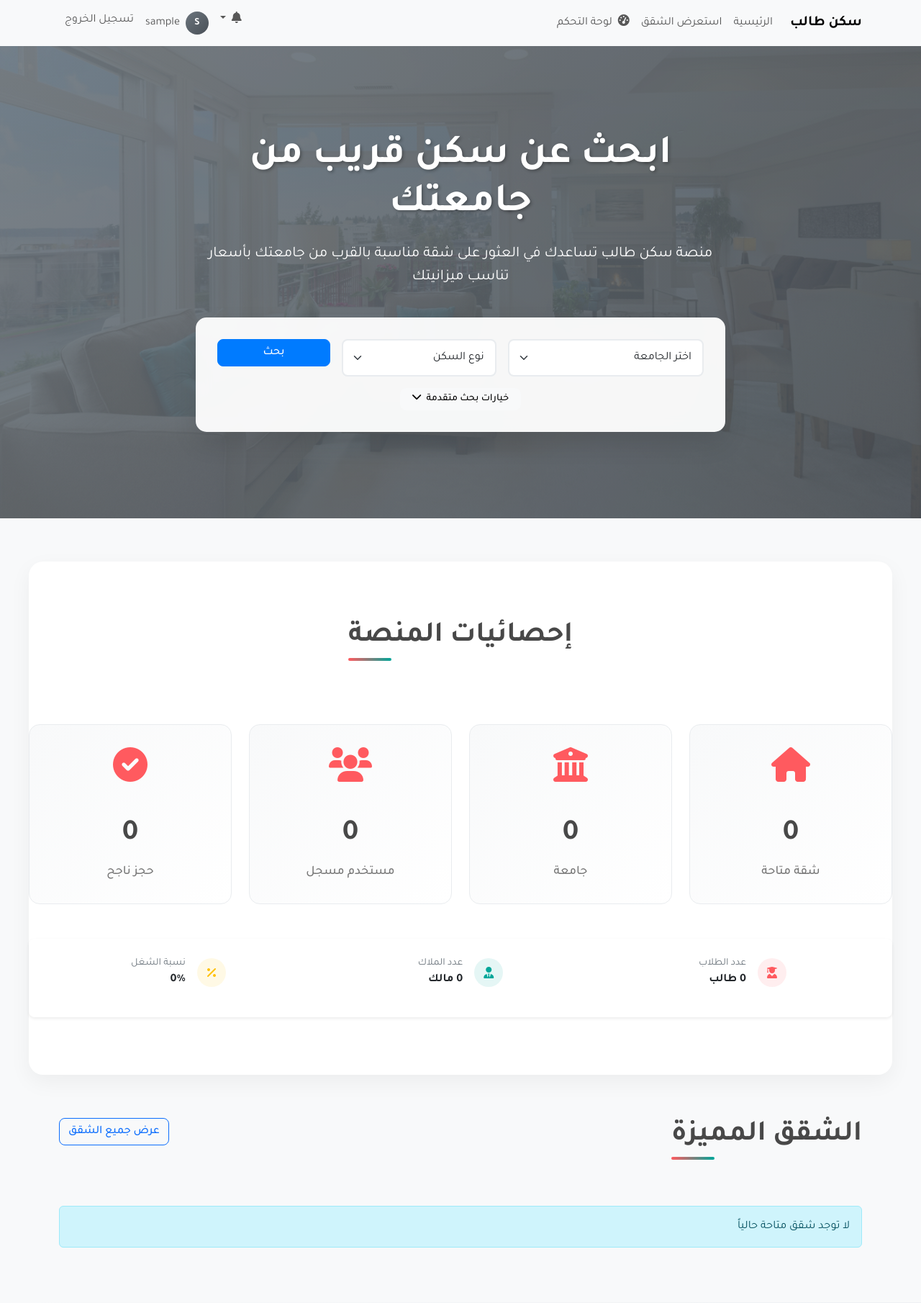
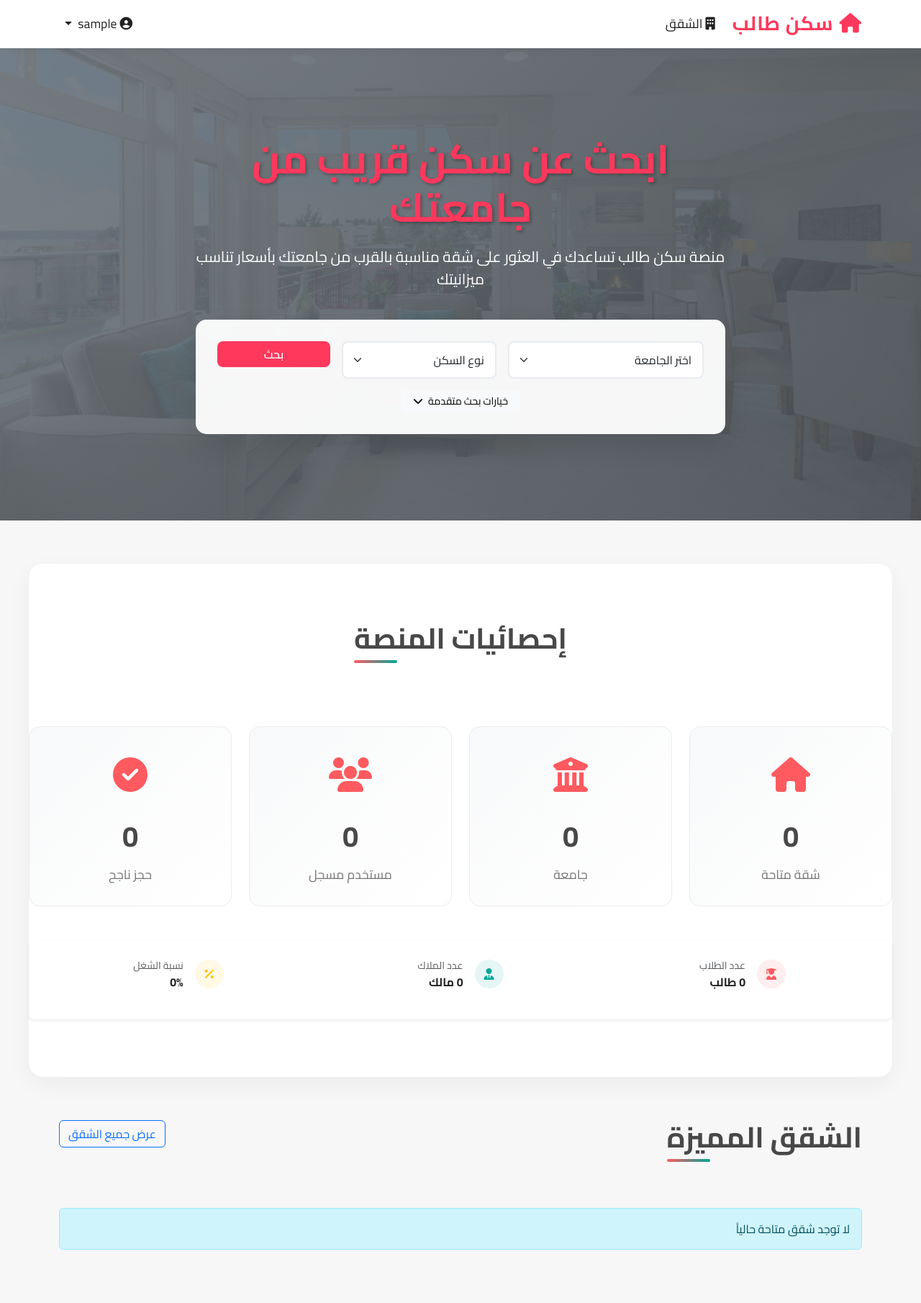
Before and after one commit to ibrahemmaher900/student-housing, a Django app: page / in a window 1280 px wide. Shown: the top 1810 px of the page at 72% size. Run offline with Django 4.2, Linux system fonts and the light colour scheme; the visitor is signed in with stand-in values (Sample User, id 1); data that the repository does not hold is empty.

Commit message:
Fix base template to properly support registration pages

```diff
--- a/templates/base/base.html
+++ b/templates/base/base.html
@@ -3,70 +3,178 @@
 <head>
     <meta charset="UTF-8">
     <meta name="viewport" content="width=device-width, initial-scale=1.0">
-    <title>{% block title %}سكن طالب{% endblock %}</title>
-    {% load static %}
-    <link rel="stylesheet" href="https://cdn.jsdelivr.net/npm/bootstrap@5.3.0/dist/css/bootstrap.rtl.min.css">
-    <link rel="stylesheet" href="https://cdnjs.cloudflare.com/ajax/libs/font-awesome/6.0.0/css/all.min.css">
-    <link href="https://fonts.googleapis.com/css2?family=Tajawal:wght@400;500;700&display=swap" rel="stylesheet">
-    <link rel="stylesheet" href="{% static 'css/style.css' %}">
-    <link rel="stylesheet" href="{% static 'css/mobile.css' %}">
+    <title>{% block title %}سكن طالب | منصة السكن الطلابي الذكي{% endblock %}</title>
+    <link href="https://cdn.jsdelivr.net/npm/bootstrap@5.3.0/dist/css/bootstrap.rtl.min.css" rel="stylesheet">
+    <link href="https://cdnjs.cloudflare.com/ajax/libs/font-awesome/6.4.0/css/all.min.css" rel="stylesheet">
+    <link href="https://fonts.googleapis.com/css2?family=Cairo:wght@400;600;700&display=swap" rel="stylesheet">
     <style>
+        :root {
+            --primary: #ff385c;
+            --primary-dark: #d81e5b;
+            --secondary: #222;
+            --accent: #fbbf24;
+            --bg: #f7f7f7;
+            --card: #fff;
+            --border: #e5e7eb;
+            --gray: #6b7280;
+        }
         body {
-            font-family: 'Tajawal', sans-serif;
+            font-family: 'Cairo', Arial, sans-serif;
+            background: var(--bg);
+            color: var(--secondary);
+            min-height: 100vh;
+        }
+        .navbar {
+            background: var(--card) !important;
+            box-shadow: 0 2px 12px rgba(0,0,0,0.06);
+        }
+        .navbar-brand {
+            font-weight: 700;
+            font-size: 1.7rem;
+            color: var(--primary) !important;
+            letter-spacing: 1px;
+        }
+        .nav-link, .dropdown-item {
+            font-weight: 500;
+            color: var(--secondary) !important;
+            font-size: 1.1rem;
+        }
+        .nav-link.active, .nav-link:hover, .dropdown-item:hover {
+            color: var(--primary) !important;
+            background: #fff0f4;
+        }
+        .btn-primary {
+            background: var(--primary);
+            border: none;
+            border-radius: 8px;
+            font-weight: 600;
+        }
+        .btn-primary:hover {
+            background: var(--primary-dark);
+        }
+        .hero {
+            background: linear-gradient(120deg, #fff 60%, #ffe4ec 100%);
+            padding: 3rem 0 2rem 0;
+            border-radius: 0 0 2rem 2rem;
+            box-shadow: 0 4px 24px rgba(255,56,92,0.07);
+        }
+        .hero-title {
+            font-size: 2.5rem;
+            font-weight: 800;
+            color: var(--primary);
+            margin-bottom: 1rem;
+        }
+        .hero-desc {
+            font-size: 1.25rem;
+            color: var(--gray);
+            margin-bottom: 2rem;
+        }
+        .search-bar {
+            background: #fff;
+            border-radius: 16px;
+            box-shadow: 0 2px 12px rgba(0,0,0,0.06);
+            padding: 1.5rem 2rem;
+            margin-top: -2rem;
+            margin-bottom: 2rem;
+        }
+        .feature-card {
+            background: #fff;
+            border-radius: 16px;
+            box-shadow: 0 2px 12px rgba(0,0,0,0.06);
+            padding: 2rem 1.5rem;
+            text-align: center;
+            transition: box-shadow 0.2s;
+        }
+        .feature-card:hover {
+            box-shadow: 0 6px 24px rgba(255,56,92,0.10);
+        }
+        .feature-icon {
+            font-size: 2.5rem;
+            color: var(--primary);
+            margin-bottom: 1rem;
+        }
+        .apartment-listing {
+            margin-top: 2rem;
+        }
+        .apartment-card {
+            background: #fff;
+            border-radius: 16px;
+            box-shadow: 0 2px 12px rgba(0,0,0,0.06);
+            overflow: hidden;
+            transition: box-shadow 0.2s;
+        }
+        .apartment-card:hover {
+            box-shadow: 0 6px 24px rgba(255,56,92,0.10);
+        }
+        .apartment-img {
+            width: 100%;
+            height: 220px;
+            object-fit: cover;
+        }
+        .apartment-title {
+            font-size: 1.2rem;
+            font-weight: 700;
+            color: var(--primary-dark);
+        }
+        .apartment-meta {
+            color: var(--gray);
+            font-size: 0.95rem;
+        }
+        .footer {
+            background: var(--secondary);
+            color: #fff;
+            padding: 2.5rem 0 1.5rem 0;
+            margin-top: 3rem;
+            border-radius: 2rem 2rem 0 0;
+        }
+        .footer a { color: #fff; opacity: 0.8; }
+        .footer a:hover { color: var(--primary); opacity: 1; }
+        @media (max-width: 768px) {
+            .hero-title { font-size: 2rem; }
+            .search-bar { padding: 1rem; }
+            .feature-card { padding: 1.2rem 0.5rem; }
+            .apartment-img { height: 160px; }
         }
     </style>
     {% block extra_css %}{% endblock %}
 </head>
 <body>
-    <nav class="navbar navbar-expand-lg navbar-light bg-light shadow-sm">
+    <nav class="navbar navbar-expand-lg navbar-light sticky-top">
         <div class="container">
-            <a class="navbar-brand" href="{% url 'home' %}">سكن طالب</a>
+            <a class="navbar-brand" href="{% url 'home' %}">
+                <i class="fas fa-home me-2"></i>سكن طالب
+            </a>
             <button class="navbar-toggler" type="button" data-bs-toggle="collapse" data-bs-target="#navbarNav">
                 <span class="navbar-toggler-icon"></span>
             </button>
             <div class="collapse navbar-collapse" id="navbarNav">
                 <ul class="navbar-nav me-auto">
                     <li class="nav-item">
-                        <a class="nav-link" href="{% url 'home' %}">الرئيسية</a>
+                        <a class="nav-link" href="{% url 'apartment_list' %}"><i class="fas fa-building me-1"></i>الشقق</a>
                     </li>
-                    <li class="nav-item">
-                        <a class="nav-link" href="{% url 'apartment_list' %}">استعرض الشقق</a>
-                    </li>
-                    {% if user.is_authenticated and user.profile.user_type == 'owner' %}
-                    <li class="nav-item">
-                        <a class="nav-link" href="/apartments/add/">
-                            <i class="fas fa-plus-circle me-1"></i> إضافة شقة
-                        </a>
-                    </li>
-                    {% endif %}
-                    {% if user.is_staff or user.is_superuser %}
-                    <li class="nav-item">
-                        <a class="nav-link" href="/apartments/admin/dashboard/">
-                            <i class="fas fa-tachometer-alt me-1"></i> لوحة التحكم
-                        </a>
-                    </li>
-                    {% endif %}
                 </ul>
                 <ul class="navbar-nav">
                     {% if user.is_authenticated %}
-                        {% include 'base/notifications_dropdown.html' %}
-                        <li class="nav-item">
-                            <a class="nav-link d-flex align-items-center" href="/users/profile/">
-                                <div class="profile-avatar me-2" style="width: 32px; height: 32px; border-radius: 50%; background: linear-gradient(135deg, #6c757d, #495057); display: flex; align-items: center; justify-content: center; color: white; font-weight: bold; font-size: 14px;">
-                                    {{ user.username|first|upper }}
-                                </div>
-                                {{ user.username }}
+                        <li class="nav-item dropdown">
+                            <a class="nav-link dropdown-toggle" href="#" id="navbarDropdown" role="button" data-bs-toggle="dropdown">
+                                <i class="fas fa-user-circle me-1"></i>{{ user.username }}
                             </a>
+                            <ul class="dropdown-menu dropdown-menu-end">
+                                <li><a class="dropdown-item" href="{% url 'owner_dashboard' %}"><i class="fas fa-tachometer-alt me-2"></i>لوحة التحكم</a></li>
+                                <li><a class="dropdown-item" href="{% url 'add_apartment' %}"><i class="fas fa-plus me-2"></i>إضافة إعلان</a></li>
+                                <li><a class="dropdown-item" href="{% url 'my_apartments' %}"><i class="fas fa-home me-2"></i>إعلاناتي</a></li>
+                                <li><a class="dropdown-item" href="{% url 'my_bookings' %}"><i class="fas fa-calendar me-2"></i>حجوزاتي</a></li>
+                                <li><a class="dropdown-item" href="{% url 'profile' %}"><i class="fas fa-user me-2"></i>الملف الشخصي</a></li>
+                                <li><hr class="dropdown-divider"></li>
+                                <li><a class="dropdown-item text-danger" href="{% url 'logout' %}"><i class="fas fa-sign-out-alt me-2"></i>تسجيل الخروج</a></li>
+                            </ul>
+                        </li>
+                    {% else %}
+                        <li class="nav-item me-2">
+                            <a class="btn btn-outline-primary" href="{% url 'login' %}"><i class="fas fa-sign-in-alt me-1"></i>دخول</a>
                         </li>
                         <li class="nav-item">
-                            <a class="nav-link" href="/users/logout/">تسجيل الخروج</a>
-                        </li>
-                    {% else %}
-                        <li class="nav-item">
-                            <a class="nav-link" href="/users/login/">تسجيل الدخول</a>
-                        </li>
-                        <li class="nav-item">
-                            <a class="nav-link" href="/users/register/">التسجيل</a>
+                            <a class="btn btn-primary" href="{% url 'register' %}"><i class="fas fa-user-plus me-1"></i>تسجيل</a>
                         </li>
                     {% endif %}
                 </ul>
@@ -77,18 +185,49 @@
     {% if messages %}
         <div class="container mt-3">
             {% for message in messages %}
-                <div class="alert alert-{{ message.tags }}">
+                <div class="alert alert-{{ message.tags }} alert-dismissible fade show" role="alert">
                     {{ message }}
+                    <button type="button" class="btn-close" data-bs-dismiss="alert"></button>
                 </div>
             {% endfor %}
         </div>
     {% endif %}
 
-    {% block content %}{% endblock %}
+    <main>
+        {% block content %}{% endblock %}
+    </main>
 
-    <footer class="bg-dark text-white py-4 mt-5">
-        <div class="container text-center">
-            <p>&copy; 2025 سكن طالب. جميع الحقوق محفوظة.</p>
+    <footer class="footer">
+        <div class="container">
+            <div class="row">
+                <div class="col-lg-4 mb-4">
+                    <h5><i class="fas fa-home me-2"></i>سكن طالب</h5>
+                    <p class="mb-3">منصة موثوقة وآمنة لإيجار الشقق والغرف للطلاب في جميع أنحاء مصر.</p>
+                </div>
+                <div class="col-lg-2 col-md-6 mb-4">
+                    <h6>روابط سريعة</h6>
+                    <ul class="list-unstyled">
+                        <li class="mb-2"><a href="{% url 'home' %}">الرئيسية</a></li>
+                        <li class="mb-2"><a href="{% url 'apartment_list' %}">الشقق</a></li>
+                    </ul>
+                </div>
+                <div class="col-lg-2 col-md-6 mb-4">
+                    <h6>للمالكين</h6>
+                    <ul class="list-unstyled">
+                        <li class="mb-2"><a href="{% url 'add_apartment' %}">إضافة إعلان</a></li>
+                        <li class="mb-2"><a href="{% url 'owner_dashboard' %}">لوحة التحكم</a></li>
+                    </ul>
+                </div>
+                <div class="col-lg-4 mb-4">
+                    <h6>تواصل معنا</h6>
+                    <p><i class="fas fa-envelope me-2"></i>info@student-housing.com</p>
+                    <p><i class="fas fa-phone me-2"></i>+20 123 456 7890</p>
+                </div>
+            </div>
+            <hr class="my-4" style="border-color: #444;">
+            <div class="text-center">
+                <p class="mb-0">&copy; 2024 سكن طالب. جميع الحقوق محفوظة.</p>
+            </div>
         </div>
     </footer>
 
```
